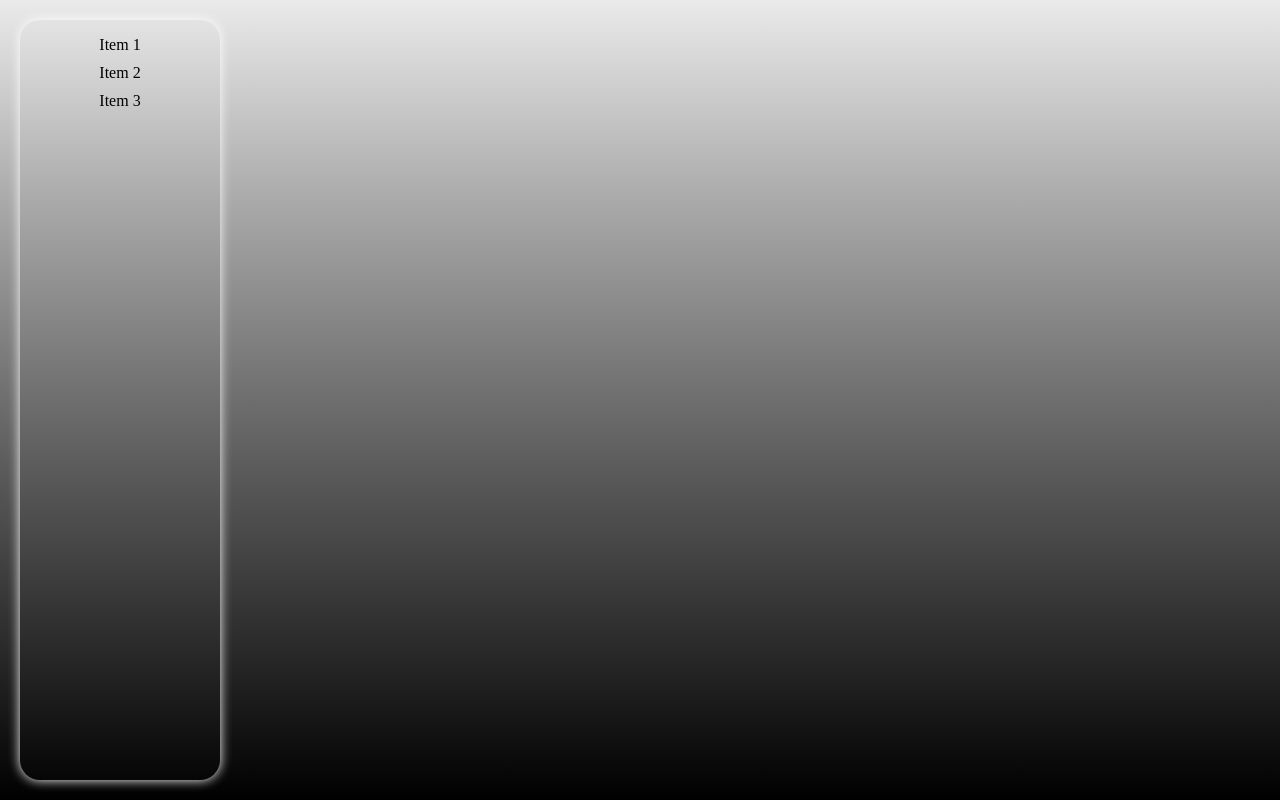
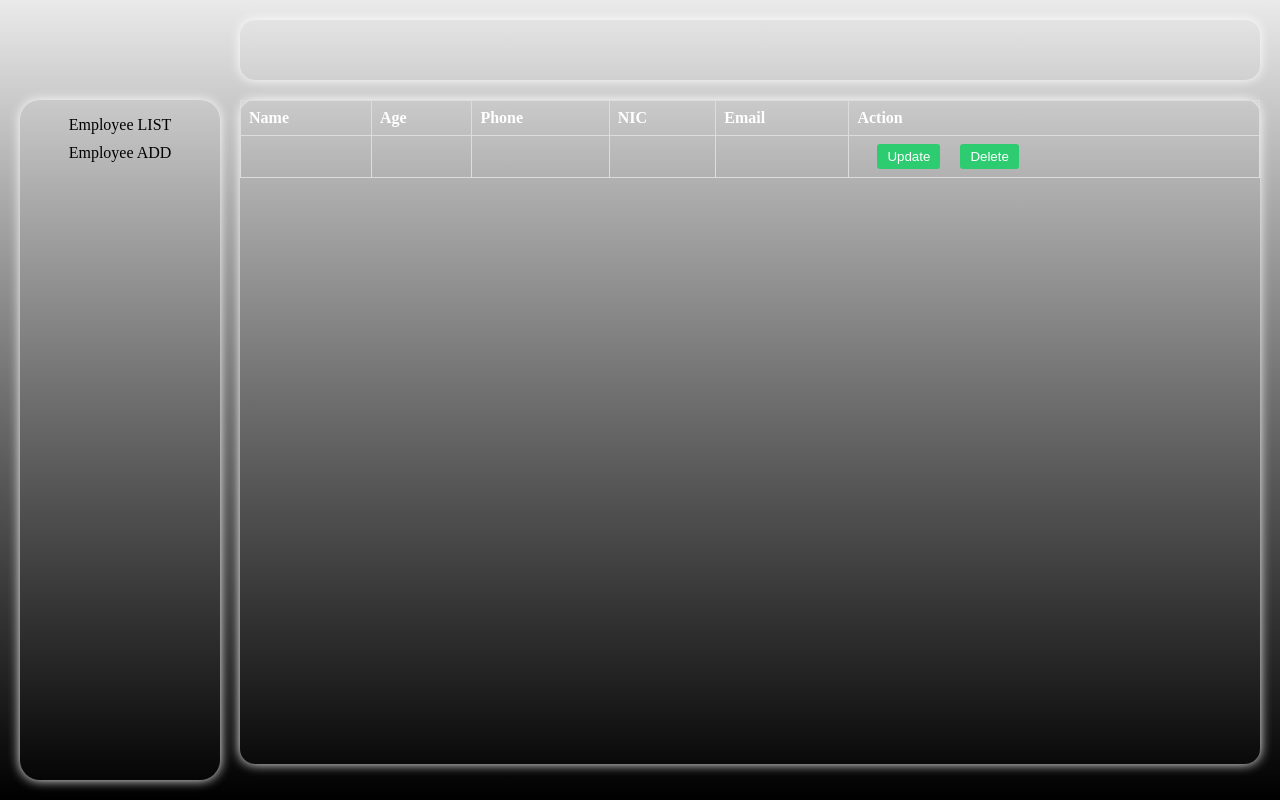
Before and after one commit to NamalTharindu97/SSD_Project, a React (Create React App) app in the folder frontend/: page / in a window 1280 px wide. Built offline with nearby package versions, Linux system fonts and the light colour scheme; a web font is replaced by a local one.

Commit message:
setup employee list

```diff
--- /dev/null
+++ b/frontend/src/Components/List/List.css
@@ -0,0 +1,34 @@
+.List-Container {
+	height: 83vh;
+	margin-right: 20px;
+	border-radius: 15px;
+	background-color: transparent;
+	box-shadow: 0px 0px 12px rgb(255, 255, 255);
+}
+
+table {
+	width: 100%;
+	border-collapse: collapse;
+	margin-top: 20px;
+}
+
+th,
+td {
+	border: 1px solid #ddd;
+	padding: 8px;
+	text-align: left;
+}
+
+th {
+	color: white;
+}
+
+button {
+	margin-left: 20px;
+	cursor: pointer;
+	padding: 5px 10px;
+	background-color: #2ecc71;
+	color: white;
+	border: none;
+	border-radius: 3px;
+}
--- /dev/null
+++ b/frontend/src/Components/List/List.js
@@ -0,0 +1,36 @@
+import React from "react";
+import "./List.css";
+
+const List = () => {
+	return (
+		<div className="List-Container">
+			<table>
+				<thead>
+					<tr>
+						<th>Name</th>
+						<th>Age</th>
+						<th>Phone</th>
+						<th>NIC</th>
+						<th>Email</th>
+						<th>Action</th>
+					</tr>
+				</thead>
+				<tbody>
+					<tr>
+						<td></td>
+						<td></td>
+						<td></td>
+						<td></td>
+						<td></td>
+						<td>
+							<button>Update</button>
+							<button>Delete</button>
+						</td>
+					</tr>
+				</tbody>
+			</table>
+		</div>
+	);
+};
+
+export default List;
--- /dev/null
+++ b/frontend/src/Components/NavBar/NavBar.css
@@ -0,0 +1,8 @@
+.nav-bar {
+	margin: 20px;
+	margin-left: 0px;
+	height: 60px;
+	background-color: transparent;
+	box-shadow: 0px 0px 12px rgb(255, 255, 255);
+	border-radius: 15px;
+}
--- /dev/null
+++ b/frontend/src/Components/NavBar/NavBar.js
@@ -0,0 +1,8 @@
+import React from "react";
+import "./NavBar.css";
+
+const NavBar = () => {
+	return <div className="nav-bar"></div>;
+};
+
+export default NavBar;
--- a/frontend/src/Components/SidePanel/SidePanel.css
+++ b/frontend/src/Components/SidePanel/SidePanel.css
@@ -1,6 +1,7 @@
 .SidePanel-Container {
 	display: flex;
 	justify-content: center;
+
 	flex: 1;
 }
 .SideBar {
@@ -8,6 +9,7 @@
 	justify-content: center;
 	width: 200px;
 	margin: 20px;
+	margin-top: 100px;
 	border-radius: 20px;
 	background-color: transparent;
 	box-shadow: 0px 0px 12px rgb(255, 255, 255);
--- a/frontend/src/Components/SidePanel/SidePanel.js
+++ b/frontend/src/Components/SidePanel/SidePanel.js
@@ -6,9 +6,8 @@ const SidePanel = () => {
 		<div className="SidePanel-Container">
 			<div className="SideBar">
 				<ul>
-					<li>Item 1</li>
-					<li>Item 2</li>
-					<li>Item 3</li>
+					<li>Employee LIST</li>
+					<li>Employee ADD</li>
 				</ul>
 			</div>
 		</div>
--- a/frontend/src/Pages/DashboardPage.js
+++ b/frontend/src/Pages/DashboardPage.js
@@ -1,13 +1,16 @@
 // DashboardPage.js
 import React from "react";
 import SidePanel from "../Components/SidePanel/SidePanel";
+import NavBar from "../Components/NavBar/NavBar";
+import List from "../Components/List/List";
 
 const DashboardPage = () => {
 	return (
 		<div className="Dashboard-Container">
 			<SidePanel />
 			<div className="Home-Container">
-				{/* Content for Home Container */}
+				<NavBar />
+				<List />
 			</div>
 		</div>
 	);
```
